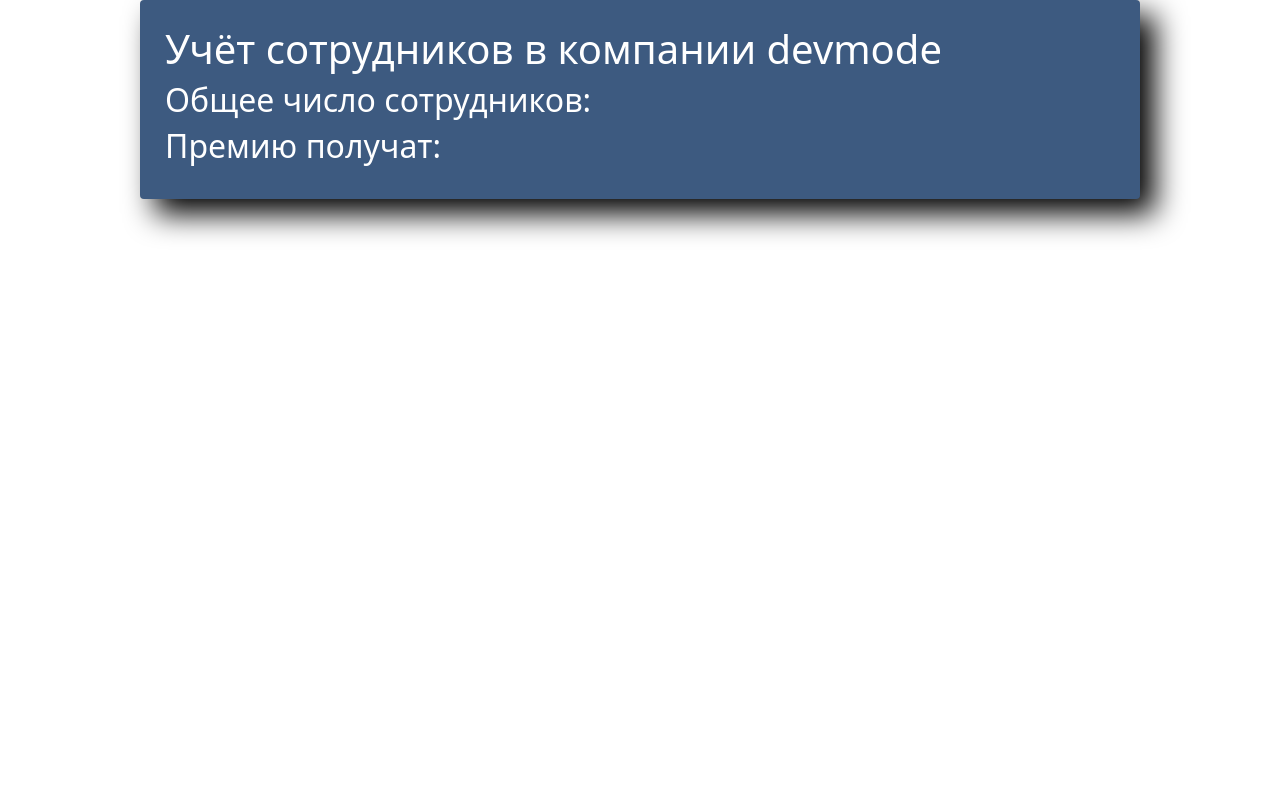
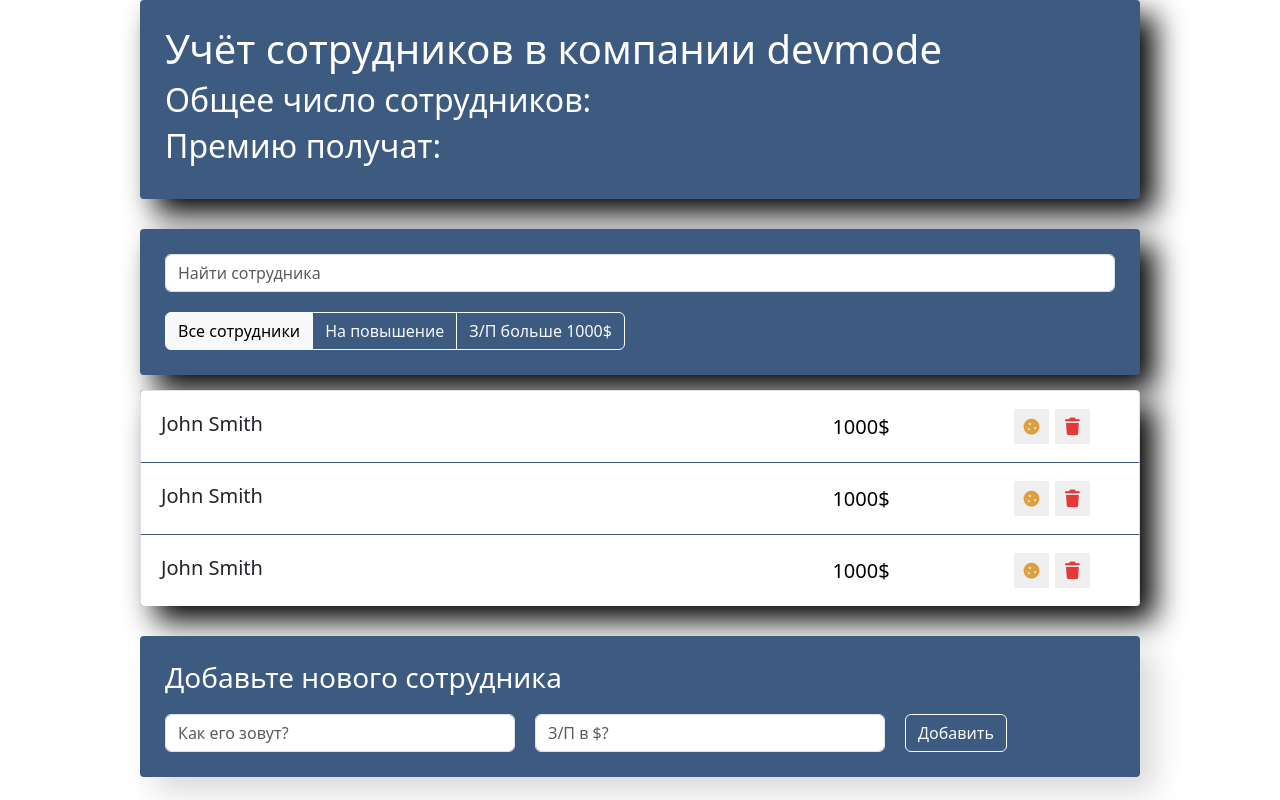
Before and after one commit to RodionovDevMode/employeeCRM, a React (Vite) app: page / in a window 1280 px wide. Built offline with nearby package versions, Linux system fonts and the light colour scheme.

Commit message:
Add UI mockup: component breakdown with markup and styles

```diff
--- /dev/null
+++ b/src/components/app-employees-add-form/app-employees-add-form.css
@@ -0,0 +1,17 @@
+.app-add-form {
+	margin-top: 30px;
+	padding: 25px;
+	background-color: #3d5a80;
+	border-radius: 4px;
+	box-shadow: 15px 15px 30px rgba(0, 0, 0, 0.15);
+	color: #fff;
+}
+
+.add-form {
+	margin-top: 20px;
+}
+
+.add-form input {
+	width: 350px;
+	margin-right: 20px;
+}
--- a/src/components/app-employees-add-form/app-employees-add-form.tsx
+++ b/src/components/app-employees-add-form/app-employees-add-form.tsx
@@ -0,0 +1,26 @@
+import './app-employees-add-form.css'
+const AppEmployeesAddForm = () => {
+	return (
+		<div className='app-add-form'>
+			<h3>Добавьте нового сотрудника</h3>
+			<form className='add-form d-flex'>
+				<input
+					type='text'
+					className='form-control new-post-label'
+					placeholder='Как его зовут?'
+				/>
+				<input
+					type='number'
+					className='form-control new-post-label'
+					placeholder='З/П в $?'
+				/>
+
+				<button type='submit' className='btn btn-outline-light'>
+					Добавить
+				</button>
+			</form>
+		</div>
+	)
+}
+
+export default AppEmployeesAddForm
--- /dev/null
+++ b/src/components/app-employees-list-item/app-employees-list-item.css
@@ -0,0 +1,65 @@
+.list-group-item {
+	padding: 15px 20px;
+	border-bottom: 1px solid #3d5a80;
+}
+
+.list-group-item:last-child {
+	border-bottom: none;
+}
+
+.list-group-item span {
+	line-height: 35px;
+	font-size: 20px;
+	cursor: pointer;
+	min-width: 550px;
+}
+
+.list-group-item input {
+	line-height: 35px;
+	font-size: 20px;
+	text-align: center;
+	border: 0;
+}
+
+.list-group-item button {
+	width: 35px;
+	height: 35px;
+	margin: 3px;
+	font-size: 17px;
+	border: none;
+	cursor: pointer;
+}
+
+.list-group-item .btn-cookie {
+	color: #e09f3e;
+}
+
+.list-group-item .btn-trash {
+	color: #e5383b;
+}
+
+.list-group-item .fa-star {
+	width: 35px;
+	height: 35px;
+	text-align: center;
+	line-height: 35px;
+	font-size: 16px;
+	color: #ffd700;
+	transition: 0.3s all;
+	transform: translateX(30px);
+	opacity: 0;
+}
+
+.list-group-item.like .fa-star {
+	opacity: 1;
+	transform: translateX(0px);
+}
+
+.list-group-item.increase .list-group-item-label,
+.list-group-item.increase .list-group-item-input {
+	color: #e09f3e;
+}
+
+.list-group-item.increase .btn-star {
+	color: #aeaeae;
+}
--- a/src/components/app-employees-list-item/app-employees-list-item.tsx
+++ b/src/components/app-employees-list-item/app-employees-list-item.tsx
@@ -0,0 +1,26 @@
+import './app-employees-list-item.css'
+
+const AppEmployeesListItem = () => {
+	return (
+		<li className='list-group-item d-flex justify-content-between'>
+			<span className='list-group-item-label'>John Smith</span>
+			<input
+				type='text'
+				className='list-group-item-input'
+				defaultValue='1000$'
+			/>
+			<div className='d-flex justify-content-center align-items-center'>
+				<button type='button' className='btn-cookie btn-sm '>
+					<i className='fas fa-cookie'></i>
+				</button>
+
+				<button type='button' className='btn-trash btn-sm '>
+					<i className='fas fa-trash'></i>
+				</button>
+				<i className='fas fa-star'></i>
+			</div>
+		</li>
+	)
+}
+
+export default AppEmployeesListItem
--- /dev/null
+++ b/src/components/app-employees-list/app-employees-list.css
@@ -0,0 +1,7 @@
+.app-list {
+	margin-top: 15px;
+	background-color: #3d5a80;
+	border-radius: 4px;
+	box-shadow: 15px 15px 30px rgba(0, 0, 0, 15);
+	color: #fff;
+}
--- a/src/components/app-employees-list/app-employees-list.tsx
+++ b/src/components/app-employees-list/app-employees-list.tsx
@@ -0,0 +1,14 @@
+import AppEmployeesListItem from '../app-employees-list-item/app-employees-list-item'
+import './app-employees-list.css'
+
+const AppEmployeesList = () => {
+	return (
+		<ul className='app-list list-group'>
+			<AppEmployeesListItem />
+			<AppEmployeesListItem />
+			<AppEmployeesListItem />
+		</ul>
+	)
+}
+
+export default AppEmployeesList
--- /dev/null
+++ b/src/components/app-filter/app-filter.css
@@ -0,0 +1,3 @@
+.btn-group {
+	margin-top: 20px;
+}
--- a/src/components/app-filter/app-filter.tsx
+++ b/src/components/app-filter/app-filter.tsx
@@ -0,0 +1,19 @@
+import './app-filter.css'
+
+const AppFilter = () => {
+	return (
+		<div className='btn-group'>
+			<button className='btn btn-light' type='button'>
+				Все сотрудники
+			</button>
+			<button className='btn btn-outline-light' type='button'>
+				На повышение
+			</button>
+			<button className='btn btn-outline-light' type='button'>
+				З/П больше 1000$
+			</button>
+		</div>
+	)
+}
+
+export default AppFilter
--- /dev/null
+++ b/src/components/app-search/app-search.css
@@ -0,0 +1,8 @@
+.app-search {
+	margin-top: 30px;
+	padding: 25px;
+	background-color: #3d5a80;
+	border-radius: 4px;
+	box-shadow: 15px 15px 30px rgba(0, 0, 0, 15);
+	color: #fff;
+}
--- a/src/components/app-search/app-search.tsx
+++ b/src/components/app-search/app-search.tsx
@@ -0,0 +1,13 @@
+import './app-search.css'
+
+const AppSearchPanel = () => {
+	return (
+		<input
+			type='text'
+			className='form-control search-input'
+			placeholder='Найти сотрудника'
+		/>
+	)
+}
+
+export default AppSearchPanel
--- a/src/components/app/app.tsx
+++ b/src/components/app/app.tsx
@@ -1,10 +1,20 @@
 import AppInfo from '../app-info/app-info'
+import AppSearchPanel from '../app-search/app-search'
+import AppFilter from '../app-filter/app-filter'
 import './app.css'
+import AppEmployeesList from '../app-employees-list/app-employees-list'
+import AppEmployeesAddForm from '../app-employees-add-form/app-employees-add-form'
 
 const App = () => {
 	return (
 		<div className='app'>
 			<AppInfo />
+			<div className='app-search'>
+				<AppSearchPanel />
+				<AppFilter />
+			</div>
+			<AppEmployeesList />
+			<AppEmployeesAddForm />
 		</div>
 	)
 }
```
